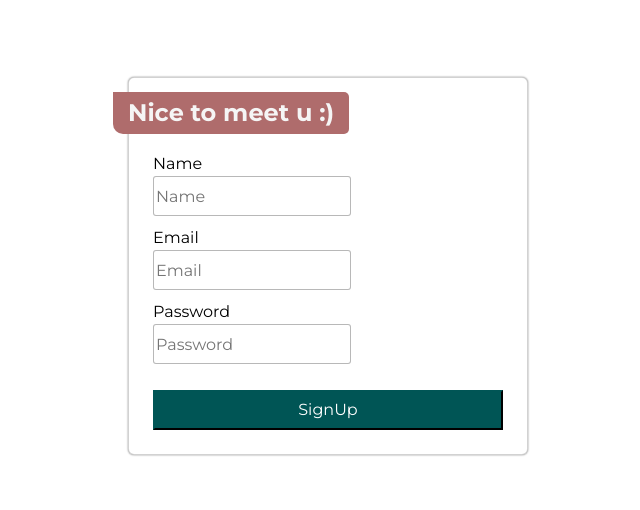
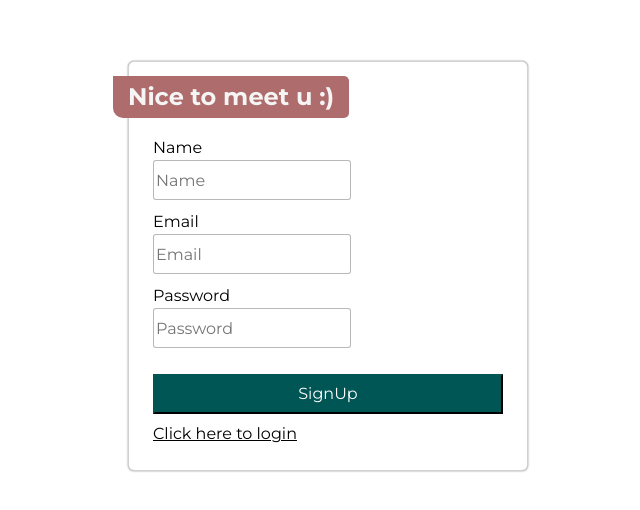
Before and after one commit to IMRANDIL/healthUM, a React (Create React App) app in the folder client/: page /signup in a window 1280 px wide. Shown: the part 134-644 px from the top of the page, without its empty margins (312-952 px from the left). Built offline with nearby package versions, Linux system fonts and the light colour scheme; the HTML template or start-up script is replaced by a standard one.

Commit message:
healthum

```diff
--- a/client/src/Pages/Login.jsx
+++ b/client/src/Pages/Login.jsx
@@ -9,7 +9,7 @@ const Login = () => {
   return (
     <div className="auth">
       <div className="authForm card p-4">
-        <h1 className="card_title">Nice to meet u :)</h1>
+        <h1 className="card_title">Welcome Back :)</h1>
         <Form layout="vertical" onFinish={handleFinish}>
           <Form.Item label="Email" name="email">
             <Input placeholder="Email" />
--- a/client/src/Pages/Signup.jsx
+++ b/client/src/Pages/Signup.jsx
@@ -1,11 +1,16 @@
 import React from "react";
 import { Button, Form, Input } from "antd";
+import { Link } from "react-router-dom";
 const Signup = () => {
+  const handleFinish = (values) => {
+    console.log("value of form ", values);
+  };
+
   return (
     <div className="auth">
       <div className="authForm card p-4">
         <h1 className="card_title">Nice to meet u :)</h1>
-        <Form layout="vertical">
+        <Form layout="vertical" onFinish={handleFinish}>
           <Form.Item label="Name" name="name">
             <Input placeholder="Name" />
           </Form.Item>
@@ -13,9 +18,14 @@ const Signup = () => {
             <Input placeholder="Email" />
           </Form.Item>
           <Form.Item label="Password" name="password">
-            <Input placeholder="Password" />
+            <Input placeholder="Password" type="password" />
           </Form.Item>
-          <Button className="primaryButton mt-3">SignUp</Button>
+          <Button className="primaryButton mt-3" htmlType="submit">
+            SignUp
+          </Button>
+          <Link to="/login" className="anchor">
+            Click here to login
+          </Link>
         </Form>
       </div>
     </div>
```
